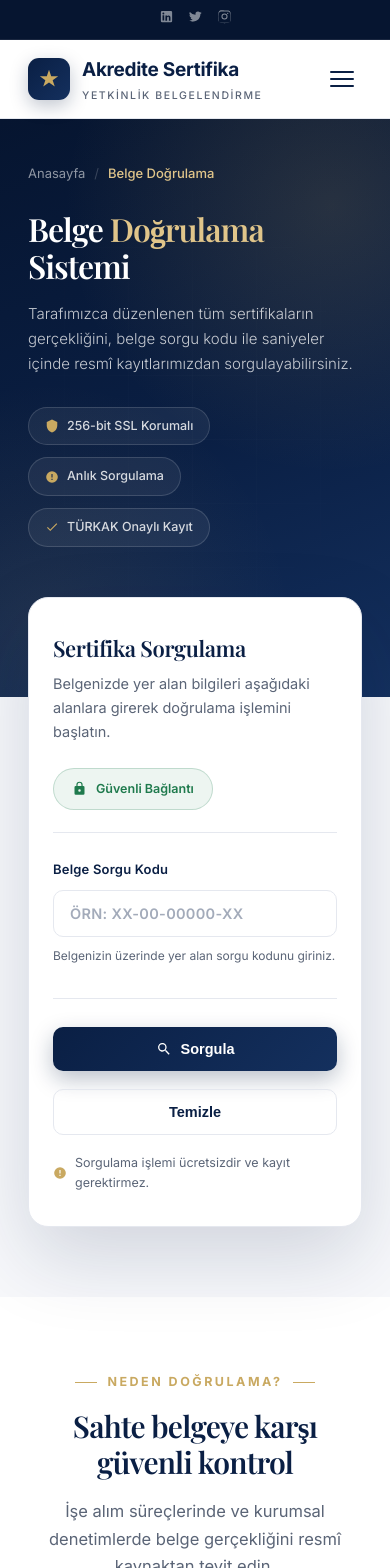
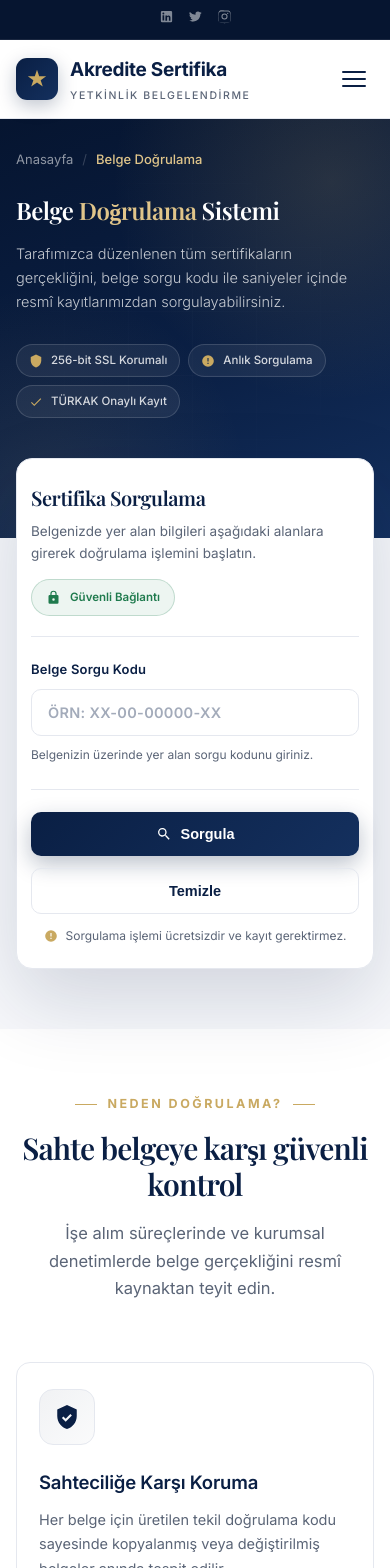
Before and after one commit to satoshikulu/akreditesertifika, a React (Vite) app: page /dogrulama in a window 390 px wide. Shown: the top 1568 px of the page. Built offline with nearby package versions, Linux system fonts and the light colour scheme.

Commit message:
mobil uyumluluk iyilestirmeleri

```diff
--- a/src/styles/global.css
+++ b/src/styles/global.css
@@ -52,6 +52,12 @@ img {
   max-width: 1200px;
   margin: 0 auto;
   padding: 0 28px;
+}
+
+@media (max-width: 480px) {
+  .container {
+    padding: 0 16px;
+  }
 }
 
 /* ---------- TOP BAR ---------- */
--- a/src/styles/verify.css
+++ b/src/styles/verify.css
@@ -675,59 +675,164 @@
 }
 @media (max-width: 768px) {
   .page-hero {
-    padding: 44px 0 150px;
+    padding: 36px 0 130px;
   }
   .page-hero h1 {
-    font-size: 32px;
+    font-size: 28px;
+    letter-spacing: -0.5px;
   }
   .page-hero p.lead {
-    font-size: 15px;
+    font-size: 14.5px;
+  }
+  .hero-chips {
+    gap: 8px;
+  }
+  .chip {
+    font-size: 11.5px;
+    padding: 6px 12px;
+  }
+  .verify-section {
+    padding-bottom: 60px;
   }
   .verify-card {
-    margin-top: -100px;
-    padding: 32px 24px;
+    margin-top: -90px;
+    padding: 26px 18px;
+    border-radius: 16px;
+  }
+  .verify-card-head {
+    flex-direction: column;
+    align-items: flex-start;
+    gap: 14px;
+    padding-bottom: 20px;
+    margin-bottom: 22px;
   }
   .verify-card-head h2 {
-    font-size: 22px;
+    font-size: 20px;
   }
-  .verify-card-head {
-    padding-bottom: 22px;
-    margin-bottom: 26px;
+  .verify-card-head p {
+    font-size: 13.5px;
+  }
+  .secure-badge {
+    font-size: 11.5px;
+    padding: 8px 14px;
+  }
+  .verify-actions {
+    flex-direction: column;
+    align-items: stretch;
+    gap: 12px;
+    margin-top: 24px;
+    padding-top: 22px;
+  }
+  .verify-actions .btn {
+    width: 100%;
+    justify-content: center;
   }
   .verify-actions .note {
     margin-left: 0;
     width: 100%;
-  }
-  .verify-actions .btn {
-    width: 100%;
+    justify-content: center;
+    font-size: 12px;
   }
   .result {
-    padding: 24px 22px;
+    padding: 20px 16px;
+    border-radius: 12px;
+  }
+  .result-head {
+    gap: 14px;
+    margin-bottom: 20px;
+  }
+  .result-icon {
+    width: 44px;
+    height: 44px;
+    border-radius: 12px;
+    flex-shrink: 0;
+  }
+  .result-icon svg {
+    width: 22px;
+    height: 22px;
+  }
+  .result-head h3 {
+    font-size: 18px;
   }
   .result-grid {
     grid-template-columns: 1fr;
+    gap: 16px;
   }
-  .verify-section {
-    padding-bottom: 70px;
+  .result-foot {
+    flex-direction: column;
+    align-items: flex-start;
+    gap: 8px;
+    font-size: 11.5px;
+  }
+  .result-help {
+    flex-direction: column;
+    align-items: flex-start;
+    gap: 6px;
+  }
+  .result-help span {
+    display: none;
+  }
+  .pdf-toolbar {
+    flex-direction: column;
+    align-items: flex-start;
+    gap: 12px;
+  }
+  .pdf-toolbar-actions {
+    width: 100%;
+    display: flex;
+    gap: 10px;
+  }
+  .pdf-toolbar-actions .btn {
+    flex: 1;
+    justify-content: center;
+  }
+  .pdf-frame {
+    height: 380px;
+    border-radius: 10px;
   }
   .verify-info,
   .qr-section,
   .faq {
-    padding: 70px 0;
+    padding: 60px 0;
   }
   .info-grid {
     grid-template-columns: 1fr;
+    gap: 18px;
+  }
+  .info-card {
+    padding: 26px 22px;
   }
   .qr-content h2 {
-    font-size: 28px;
+    font-size: 26px;
   }
-  .pdf-toolbar-actions {
-    width: 100%;
+  .qr-frame {
+    padding: 36px 28px;
+    max-width: 300px;
   }
-  .pdf-toolbar-actions .btn {
-    flex: 1;
+  .qr-code {
+    width: 160px;
+    height: 160px;
+  }
+  .faq-item summary {
+    font-size: 14.5px;
+    padding: 18px 0;
+  }
+  .faq-item p {
+    max-width: 100%;
+  }
+}
+@media (max-width: 480px) {
+  .page-hero {
+    padding: 30px 0 120px;
+  }
+  .page-hero h1 {
+    font-size: 24px;
+  }
+  .verify-card {
+    margin-top: -80px;
+    padding: 22px 14px;
   }
   .pdf-frame {
-    height: 460px;
+    height: 320px;
   }
 }
```
